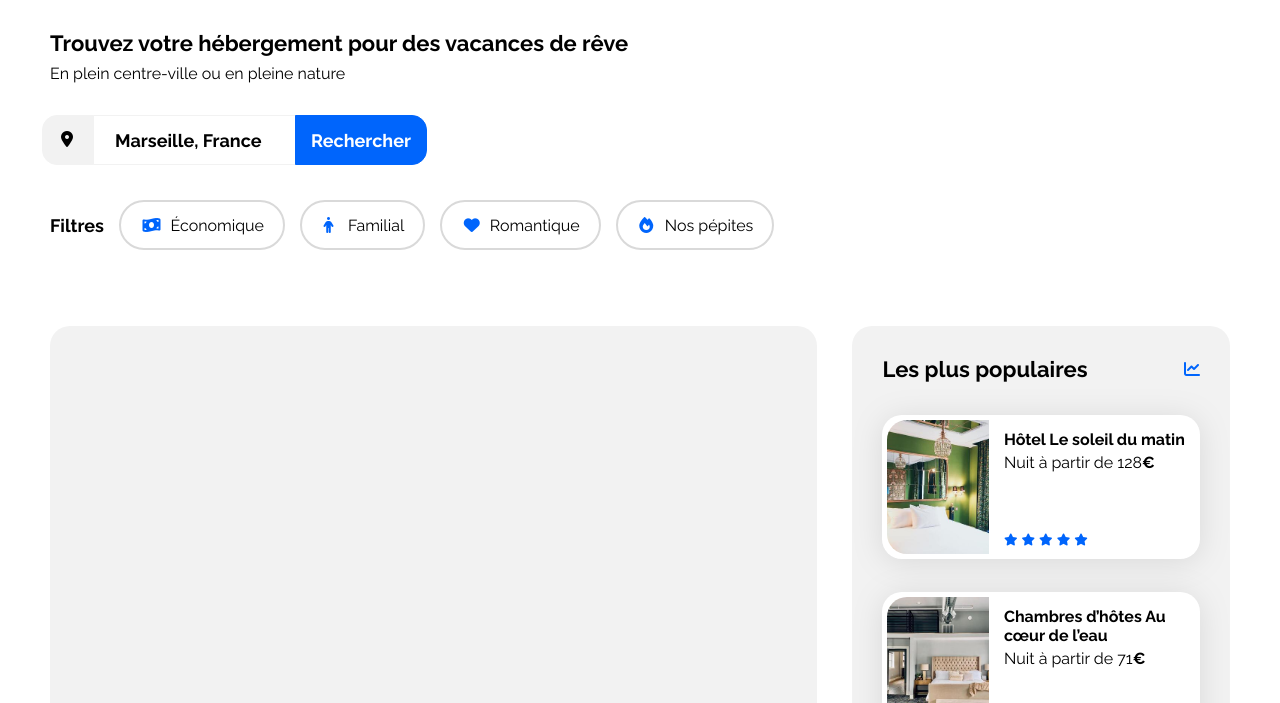
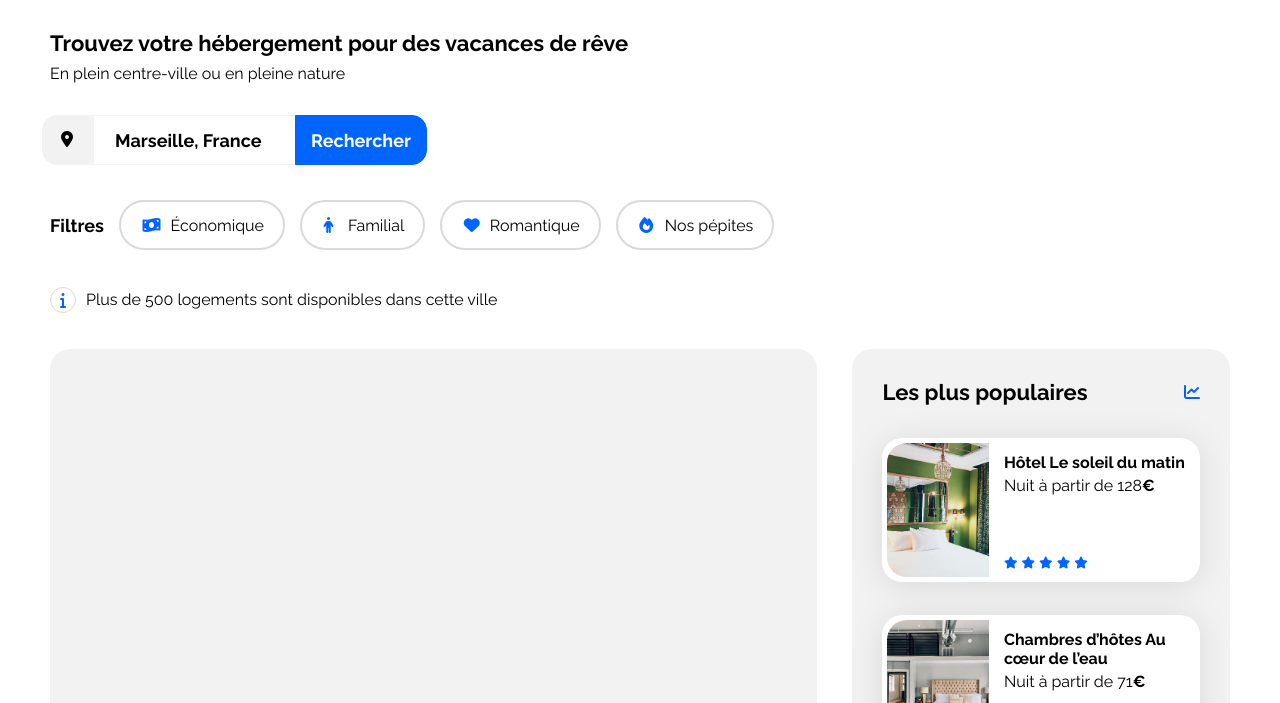
Before and after one commit to massmr/projet3OC, a plain HTML site: page index.html in a window 1280 px wide. Shown: the part 79-782 px from the top of the page. Drawn offline with Linux system fonts and the light colour scheme.

Commit message:
int of section:info

```diff
--- a/css/style.css
+++ b/css/style.css
@@ -45,7 +45,6 @@ h3 {
 h4 {
     font-size: 16px;
     font-weight: 400;
-    margin: 8px 0px 30px 0px;
 }
 
 .card {
@@ -131,6 +130,10 @@ header {
 .title {
     margin-top: 30px;
     margin-bottom: 2em;
+}
+
+.section-title-h4 {
+    margin: 8px 0px 30px 0px;
 }
 
 /* !!!!!! SEARCH BAR !!!!!! */
@@ -302,6 +305,35 @@ input:placeholder-shown {
 .pepites {
     gap: 11.5px;
 }
+
+/****** Info ***********/
+.info {
+    max-width: 1440px;
+    width: 100%;
+    padding: 37.5px 0px;
+}
+
+.info-container {
+    width: 100%;
+    height: 24px;
+    display: flex;
+    flex-flow: row nowrap;
+    align-items: center;
+    gap: 10px;
+}
+
+.info-container i {
+    width: 4px;
+    height: 10px;
+    padding: 7px 10px;
+    border: 1px solid #D9D9D9;
+    border-radius: 50%;
+    display: flex;
+    align-items: center;
+    justify-content: center;
+
+}
+
 
 /****** Hebergements And Populaires ***********/
 .hebergements-and-populaires {
--- a/index.html
+++ b/index.html
@@ -40,7 +40,7 @@
             <section class="title-search-filters">
                 <div class="title">
                     <h2 class="section-title">Trouvez votre hébergement pour des vacances de rêve</h2>
-                    <h4>En plein centre-ville ou en pleine nature</h3>
+                    <h4 class="section-title-h4">En plein centre-ville ou en pleine nature</h3>
                 </div>
                 <!-- search box, formulaire -->
                 <div class="search">
@@ -93,10 +93,12 @@
                     </div>
                 </div>
             </section>
-            <br>
-            <br>
-            <br>
-            <br>
+            <section class="info">
+                <div class="info-container">
+                    <i class="fa-solid fa-info"></i>
+                    <h4>Plus de 500 logements sont disponibles dans cette ville</h4>
+                </div>
+            </section>
             <!-- 2nd div : hebergements and populaires  -->
             <div class="hebergements-and-populaires">
                 <!-- Hebergement Section -->
```
